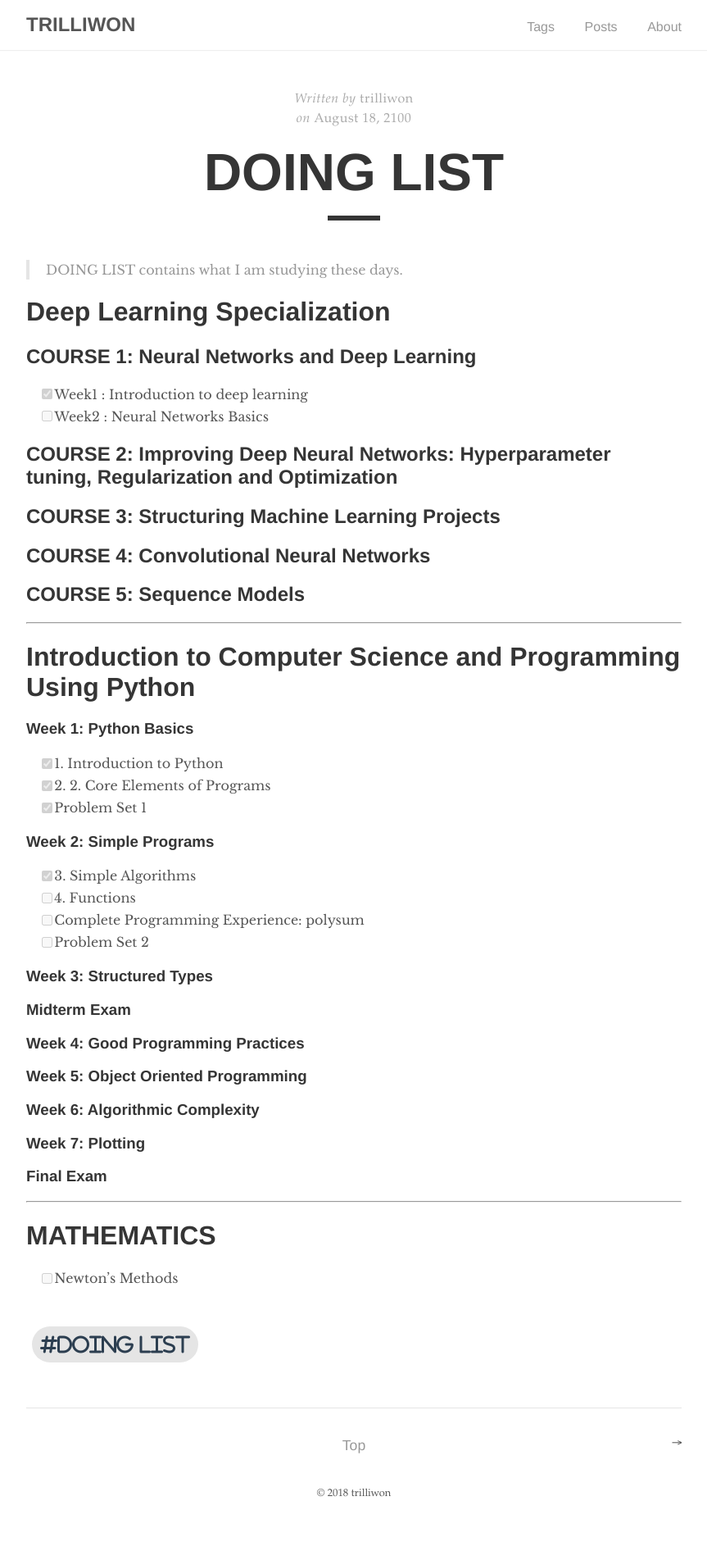
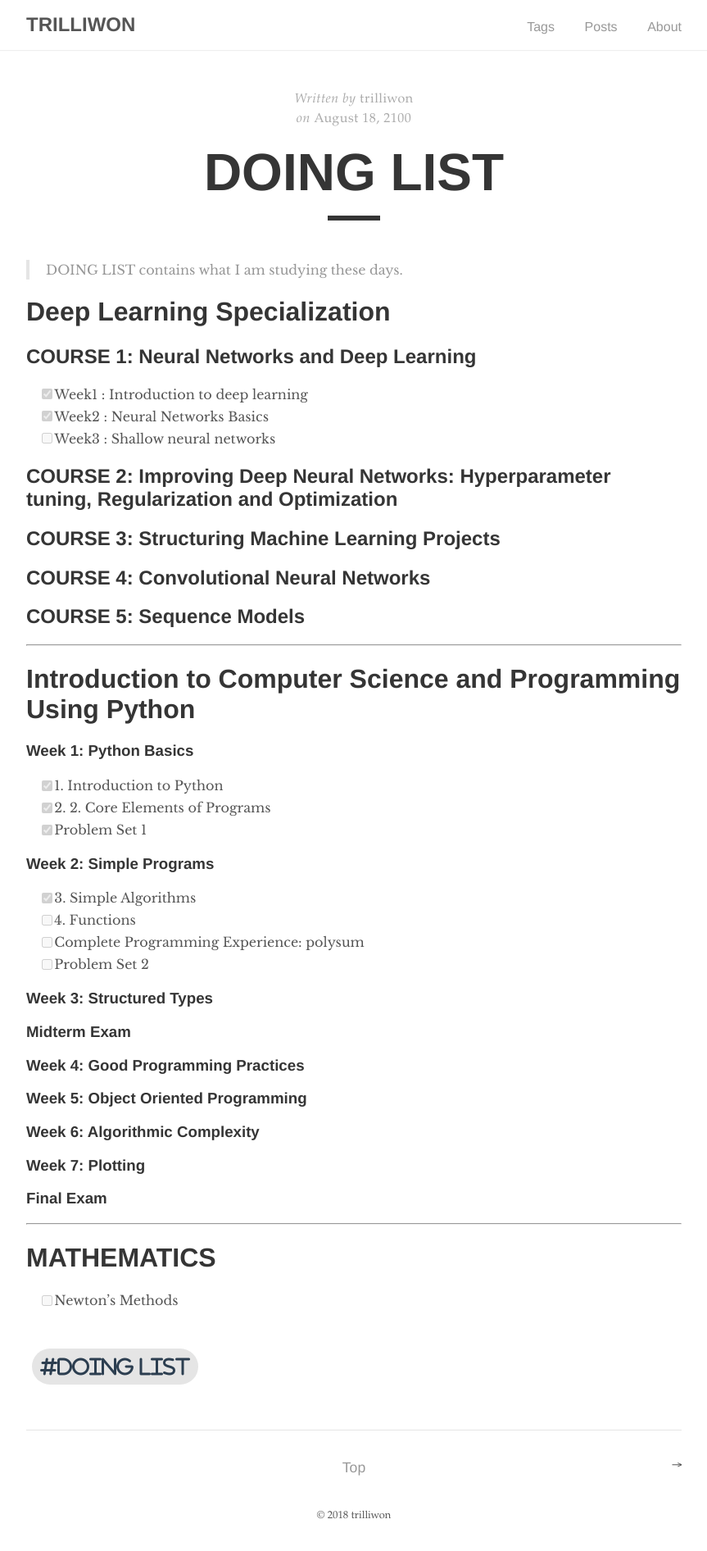
Before and after one commit to trilliwon/ABL, a Jekyll site: the page built from _posts/2100-08-19-doing-list.md, in a window 1280 px wide. Shown: the whole page at 82% size, without its empty margins (208-1071 px from the left). Built offline with Jekyll 4.4.1, drawn with Linux system fonts in a browser that asks for light colours; nearby versions of some CDN libraries; before the commit the page ends 1865 px from its top, so only the background shows below that.

Commit message:
Sat Feb  3 22:41:56 KST 2018

```diff
--- a/_posts/2100-08-19-doing-list.md
+++ b/_posts/2100-08-19-doing-list.md
@@ -12,7 +12,8 @@ description: DOING LIST contains what I am studying these days.
 
 ## COURSE 1: Neural Networks and Deep Learning
   - [x] Week1 : Introduction to deep learning
-  - [ ] Week2 : Neural Networks Basics
+  - [x] Week2 : Neural Networks Basics
+  - [ ] Week3 : Shallow neural networks
 
 ## COURSE 2: Improving Deep Neural Networks: Hyperparameter tuning, Regularization and Optimization
 ## COURSE 3: Structuring Machine Learning Projects
```
